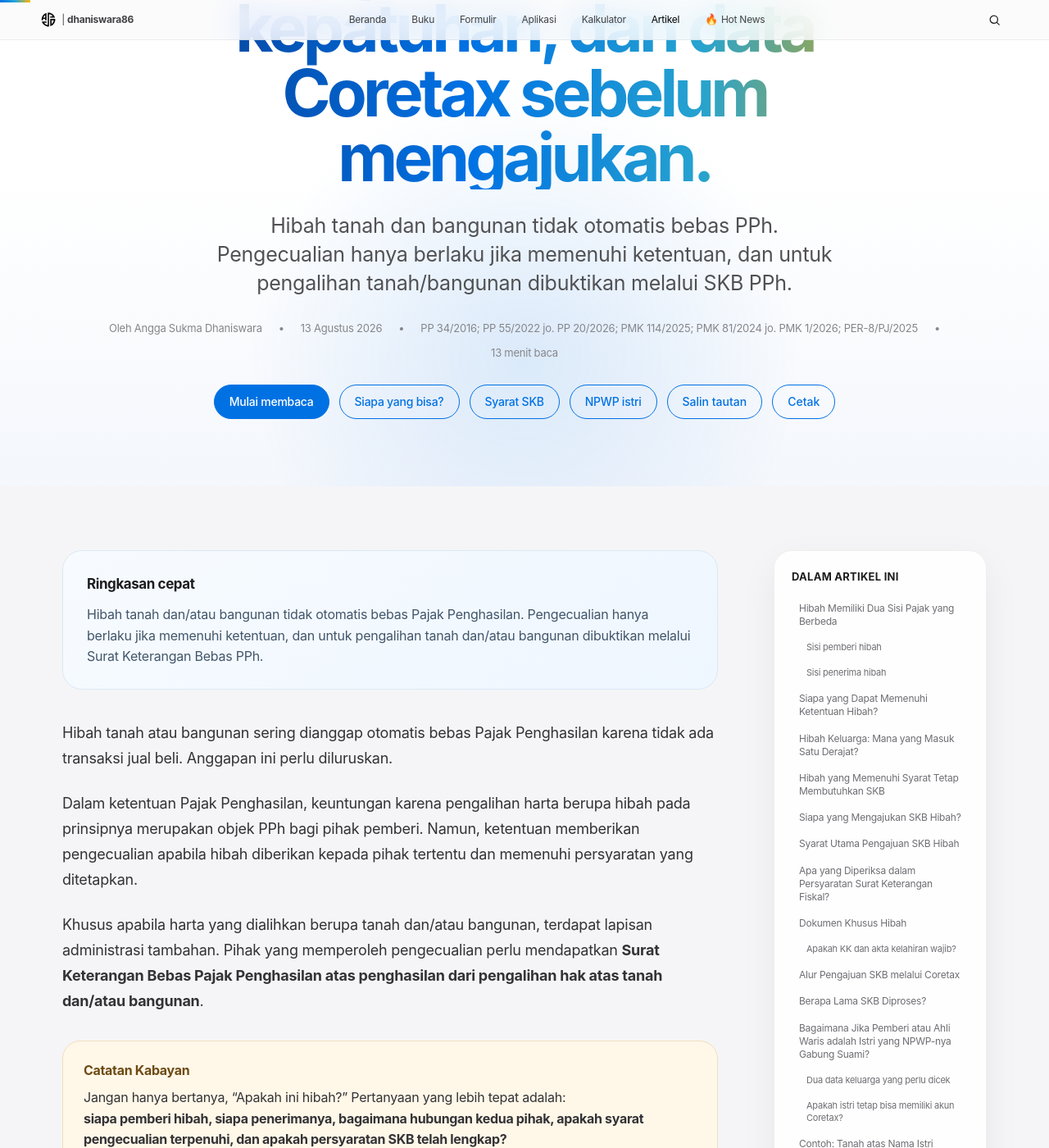
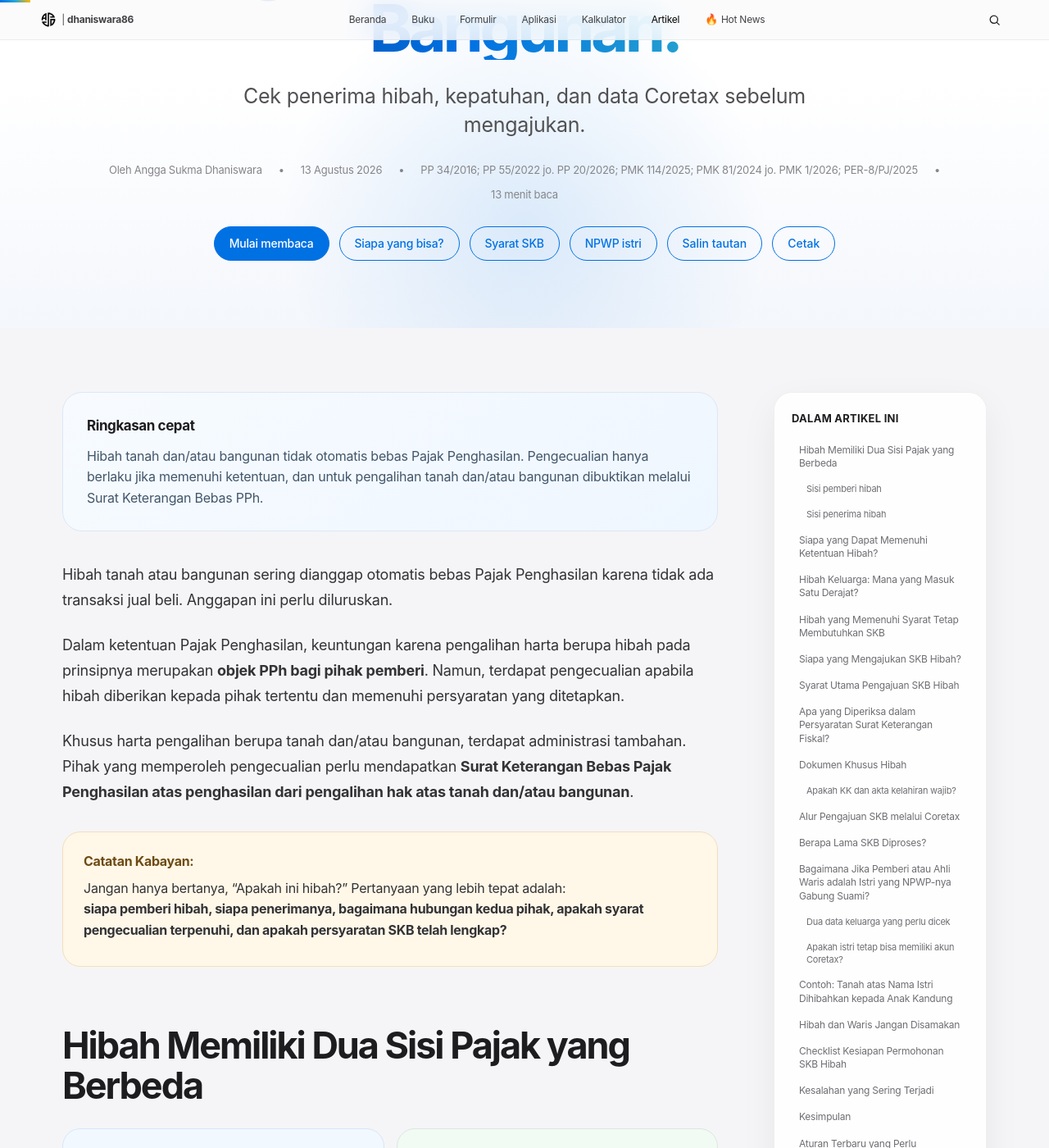
Before and after one commit to dhaniswara86/dhaniswara86.github.io, a Jekyll site: the page built from _artikel/skb-hibah-tanah-bangunan-coretax.md, in a window 1280 px wide and 1400 px high, scrolled down 443 px. Shown: the whole window at 82% size. Built offline with Jekyll 4.4.1, drawn with Linux system fonts in a browser that asks for light colours; some of the changed text lies outside the part shown.

Commit message:
Update title and excerpt in hibah article

```diff
--- a/_artikel/skb-hibah-tanah-bangunan-coretax.md
+++ b/_artikel/skb-hibah-tanah-bangunan-coretax.md
@@ -2,10 +2,10 @@
 layout: artikel-editorial
 
 title: "SKB PPh Hibah Tanah dan Bangunan: Syarat, Coretax, dan NPWP Istri Gabung Suami"
-hero_title: "SKB PPh Hibah Tanah dan Bangunan."
-hero_accent: "Cek penerima hibah, kepatuhan, dan data Coretax sebelum mengajukan."
+hero_title: "Surat Keterangan Bebas PPh"
+hero_accent: "Pengalihan Tanah dan/atau Bangunan."
 
-excerpt: "Hibah tanah dan bangunan tidak otomatis bebas PPh. Pengecualian hanya berlaku jika memenuhi ketentuan, dan untuk pengalihan tanah/bangunan dibuktikan melalui SKB PPh."
+excerpt: "Cek penerima hibah, kepatuhan, dan data Coretax sebelum mengajukan."
 description: "Panduan terbaru mengenai SKB PPh atas hibah tanah dan bangunan, pihak yang memenuhi syarat, dokumen, persyaratan Surat Keterangan Fiskal, pengajuan melalui Coretax, serta catatan khusus NPWP istri yang digabung dengan suami."
 
 category: "PPh"
@@ -60,20 +60,20 @@
 
   <p>
     Dalam ketentuan Pajak Penghasilan, keuntungan karena pengalihan harta berupa
-    hibah pada prinsipnya merupakan objek PPh bagi pihak pemberi. Namun, ketentuan
-    memberikan pengecualian apabila hibah diberikan kepada pihak tertentu dan
+    hibah pada prinsipnya merupakan <b>objek PPh bagi pihak pemberi</b>. Namun,
+    terdapat pengecualian apabila hibah diberikan kepada pihak tertentu dan
     memenuhi persyaratan yang ditetapkan.
   </p>
 
   <p>
-    Khusus apabila harta yang dialihkan berupa tanah dan/atau bangunan, terdapat
-    lapisan administrasi tambahan. Pihak yang memperoleh pengecualian perlu
+    Khusus harta pengalihan berupa tanah dan/atau bangunan, terdapat
+    administrasi tambahan. Pihak yang memperoleh pengecualian perlu
     mendapatkan <strong>Surat Keterangan Bebas Pajak Penghasilan atas penghasilan
     dari pengalihan hak atas tanah dan/atau bangunan</strong>.
   </p>
 
   <div class="jk-callout jk-callout-orange">
-    <strong>Catatan Kabayan</strong>
+    <strong>Catatan Kabayan:</strong>
     <p>
       Jangan hanya bertanya, “Apakah ini hibah?” Pertanyaan yang lebih tepat adalah:
       <strong>siapa pemberi hibah, siapa penerimanya, bagaimana hubungan kedua pihak,
@@ -401,12 +401,6 @@
   <p>
     Untuk kategori hibah ini, PER-8/PJ/2025 secara eksplisit menyebut
     <strong>Surat Pernyataan Hibah</strong> sebagai lampiran khusus.
-    Jangan menyebut KK atau akta kelahiran sebagai “lampiran wajib berdasarkan
-    Pasal 101 ayat (5) huruf b” apabila tidak terdapat dasar lain yang
-    mewajibkannya.
-  </p>
-
-  <p>
     Namun, dokumen seperti KK, akta kelahiran, sertifikat, SPPT PBB, atau
     dokumen pertanahan dapat tetap relevan sebagai <strong>dokumen pendukung</strong>
     untuk membuktikan hubungan pihak dan kesesuaian objek apabila diperlukan
```
Also changed, not shown: other parts of _artikel/skb-hibah-tanah-bangunan-coretax.md (+1 -1 lines).
